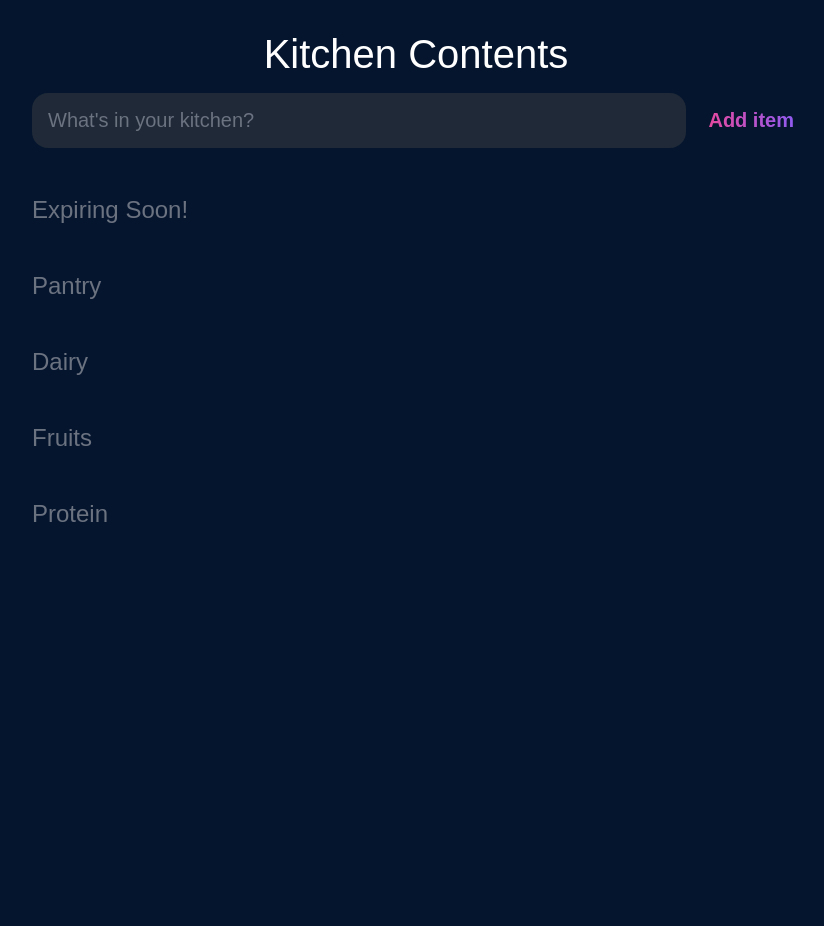
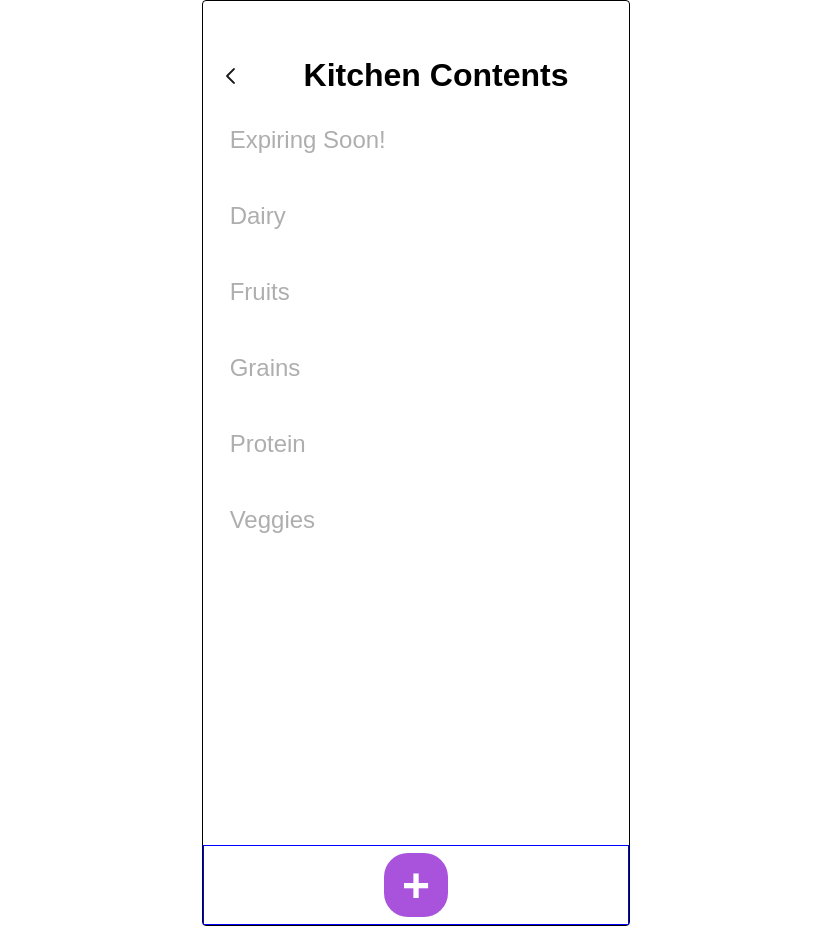
Before and after one commit to jasoncavanaugh/CMSC434, a plain HTML site: page html/contents.html in a window 1280 px wide. Shown: the whole page, without its empty margins (224-1048 px from the left). Before the commit the page ends 800 px from the top, so only its background shows below. Drawn offline with Linux system fonts and the light colour scheme.

Commit message:
Kitchen contents list

```diff
--- a/css/contents.css
+++ b/css/contents.css
@@ -1,59 +1,168 @@
+/* Generic stuff that applies to everything */
 :root {
-  --dark: #05152E;
-  --darker: #1F2937;
-  --darkest: #001E3C;
-  --grey: #6B7280;
-  --pink: #EC4899;
-  --purple: #8B5CF6;
-  --light: #EEE;
+  --conference-green: #52bf90;
+  --conference-blue: #77aaff;
+  --conference-purple: #a953dd;
+  --conference-darker-green: #419873;
+  --conference-darker-blue: #5588ff;
+  --conference-darker-purple: #8734c3;
+  --dark: #333333;
+  --mid-gray: #aeaeae;
+  --light-gray: #eeeeee;
+
+  --text-box-background: #f8f8f8;
+  --text-box-font-color: #5a5a5a;
+  /* Richard's colors */
+  /* --dark: #05152e; */
+  --darker: #1f2937;
+  --darkest: #001e3c;
+  --grey: #6b7280;
+  --pink: #ec4899;
+  --purple: #8b5cf6;
+  --light: #eee;
 }
 
 * {
   margin: 0;
   box-sizing: border-box;
-  font-family: "Fira sans", sans-serif;
+  font-family: "Poppins", sans-serif;
 }
+
 body {
+  min-height: 100vh;
+}
+
+.phone-wrapper {
+  border: 1px solid black;
+  border-radius: 0.25rem;
+  width: 428px;
+  height: 926px;
+  margin: auto;
+  display: flex;
+  gap: 1rem;
+  flex-direction: column;
+}
+.battery-and-shit {
+  height: 2.5rem;
+}
+::-webkit-scrollbar {
+  width: 10px;
+  padding-top: 10px;
+}
+::-webkit-scrollbar-thumb {
+  background-color: #c4c4c4;
+  border-radius: 10px;
+}
+
+/* Contents styling */
+.main-header {
+  /* border: 1px solid red; */
+  display: flex;
+  align-items: center;
+}
+.main-header h1 {
+  font-size: 2rem;
+  font-weight: 700;
+  /* color: white; */
+}
+.back {
+  /* border: 1px solid green; */
+  margin-left: 1rem;
+}
+.back:hover {
+  cursor: pointer;
+  opacity: 0.8;
+}
+.main-header h1 {
+  flex-grow: 1;
+  /* border: 1px solid red; */
+  display: flex;
+  justify-content: center;
+}
+.add-item-modal {
+  display: none;
+}
+.add-item-modal.active {
+  position: absolute;
+  top: 50%;
+  left: 50%;
+  transform: translate(-50%, -100%);
+
+  background-color: white;
+  border: 2px solid var(--mid-gray);
+  border-radius: 1rem;
+  height: 20rem;
+  width: 20rem;
+  display: flex;
+  justify-content: center;
+  align-items: center;
+  padding: 2rem;
+}
+
+.add-item-modal .close-modal-btn {
+  display: absolute;
+  top: 0;
+  float: right;
+}
+.add-item-modal .close-modal-btn:hover {
+  cursor: pointer;
+  opacity: 0.3;
+}
+.new-item-form {
+  /* border: 1px solid green; */
+  height: 100%;
+  width: 100%;
   display: flex;
   flex-direction: column;
-  min-height: 100vh;
-  color: #FFF;
-  background-color: var(--dark);
+  gap: 2.5rem;
+  align-items: center;
+  justify-content: space-between;
 }
-header {
-  padding: 2rem 1rem;
-  max-width: 800px;
-  width: 100%;
-  margin: 0 auto;
+
+.new-item-form .options-wrapper {
+  display: flex;
+  flex-direction: column;
+  gap: 0.75rem;
 }
-header h1{
-  font-size: 2.5rem;
-  font-weight: 300;
+
+.new-item-form .food-group-dropdown-wrapper {
+  display: flex;
+  flex-direction: column;
+  gap: 0.5rem;
+}
+
+.add-item-modal .new-item-form .new-item-form-field {
+  border: 1px solid var(--mid-gray);
+  font-size: 1rem;
+  padding: 0.5rem 0.5rem;
+  border-radius: 0.5rem;
+  background-color: var(--text-box-background);
+  color: var(--text-box-font-color);
+}
+
+.add-item-modal .add-item-btn {
+  border-radius: 0.75rem;
+  padding: 0.75rem 2rem;
+  font-size: 1.5rem;
+  border: none;
+  background-color: var(--conference-purple);
   color: white;
-  margin-bottom: 1rem;
 }
-h1{
-  text-align: center;
+.add-item-modal .add-item-btn:hover {
+  cursor: pointer;
+  filter: brightness(1.2);
 }
-#form {
-  display: flex;
-}
-input, button {
-  appearance: none;
-  border: none;
-  outline: none;
-  background: none;
-}
-#input {
-  flex: 1 1 0%;
+
+.add-item-modal input {
+  /* flex: 1 1 0%;
   background-color: var(--darker);
   padding: 1rem;
   border-radius: 1rem;
   margin-right: 1rem;
   color: var(--light);
-  font-size: 1.25rem;
+  font-size: 1.25rem; */
 }
-#input::placeholder {
+/* #input::placeholder {
   color: var(--grey);
 }
 #submit {
@@ -71,23 +180,29 @@ input, button {
 }
 #submit:active {
   opacity: 0.3;
-}
-main {
+} */
+/*  */
+.main-contents {
+  /* border: 1px solid red; */
+  flex-grow: 1;
   flex: 1 1 0%;
   max-width: 800px;
   width: 100%;
-  margin: 0 auto;
+  overflow-y: scroll;
+  width: 95%;
+  margin: auto;
 }
-.contents {
+.food-group {
   padding: 1rem;
 }
-.contents h2 {
+.food-group h2 {
   font-size: 1.5rem;
   font-weight: 300;
-  color: var(--grey);
+  color: var(--mid-gray);
   margin-bottom: 1rem;
 }
-#items .item {
+
+/* #items .item {
   display: flex;
   justify-content: space-between;
   background-color: var(--darkest);
@@ -133,4 +248,30 @@ main {
 }
 .item .actions .delete {
   color: crimson;
+} */
+
+.navbar {
+  border: 1px solid blue;
+  height: 10vh;
+  display: flex;
+  justify-content: center;
+  align-items: center;
 }
+.navbar .new-item-btn {
+  width: 2rem;
+  height: 2rem;
+  display: flex;
+  justify-content: center;
+  align-items: center;
+  padding: 2rem;
+  border: none;
+  color: white;
+  border-radius: 1.5rem;
+  font-size: 3rem;
+  font-weight: 700;
+  background-color: var(--conference-purple);
+}
+.navbar .new-item-btn:hover {
+  cursor: pointer;
+  filter: brightness(1.2);
+}
--- a/html/contents.html
+++ b/html/contents.html
@@ -2,53 +2,91 @@
 
 <html lang="en">
   <head>
-    <meta charset="UTF-8">
-    <meta name="viewport" content="width=device-width, initial-scale=1.0">
+    <meta charset="UTF-8" />
+    <meta name="viewport" content="width=device-width, initial-scale=1.0" />
     <title>Kitchen Kompanion</title>
     <link rel="stylesheet" type="text/css" href="../css/contents.css" />
   </head>
-
   <body>
-    <header>
+    <div class="phone-wrapper">
+      <div class="battery-and-shit"></div>
+      <div class="add-item-modal">
+        <div style="position: relative">
+          <i class="close-modal-btn" onclick="toggleAddItemModal()">&#120;</i>
+          <form class="new-item-form">
+            <div class="options-wrapper">
+              <input
+                name="new-item-name"
+                type="text"
+                id="new-item-name"
+                class="new-item-form-field"
+                placeholder="What's in your kitchen?"
+              />
+              <div class="food-group-dropdown-wrapper">
+                <label for="food-groups-dropdown">Choose a food group</label>
+                <select
+                  id="food-groups-dropdown"
+                  name="food-groups-dropdown"
+                  class="new-item-form-field"
+                >
+                  <option value="dairy">Dairy</option>
+                  <option value="fruits">Fruits</option>
+                  <option value="grains">Grains</option>
+                  <option value="protein">Protein</option>
+                  <option value="veggies">Veggies</option>
+                </select>
+              </div>
+              <input
+                name="expiration-date"
+                type="date"
+                id="expiration-date"
+                class="new-item-form-field"
+              />
+            </div>
+            <input class="add-item-btn" type="submit" value="Add item" />
+          </form>
+        </div>
+      </div>
+      <header class="main-header">
+        <img class="back" src="../assets/left.png" alt="back" />
         <h1>Kitchen Contents</h1>
-      <form id="form">
-       <input type="text" name="input" id="input" placeholder="What's in your kitchen?" />
-        <input type="submit" id="submit" value="Add item" />
-      </form>
       </header>
 
-    <main>
-      <section class="contents">
+      <main class="main-contents">
+        <section class="food-group">
           <h2>Expiring Soon!</h2>
-        <div id="items">
-        </div>
+          <ul class="food-items-list"></ul>
         </section>
 
-      <section class="contents">
-        <h2>Pantry</h2>
-        <div id="items">
-        </div>
+        <section class="food-group">
+          <h2>Dairy</h2>
+          <ul class="food-items-list"></ul>
         </section>
 
-      <section class="contents">
-        <h2>Dairy</h2>
-        <div id="items">
-        </div>
+        <section class="food-group">
+          <h2>Fruits</h2>
+          <ul class="food-items-list"></ul>
         </section>
 
-      <section class="contents">
-        <h2>Fruits</h2>
-        <div id="items">
-        </div>
+        <section class="food-group">
+          <h2>Grains</h2>
+          <ul class="food-items-list"></ul>
         </section>
 
-      <section class="contents">
+        <section class="food-group">
           <h2>Protein</h2>
-        <div id="items">
-        </div>
+          <ul class="food-items-list"></ul>
+        </section>
+
+        <section class="food-group">
+          <h2>Veggies</h2>
+          <ul class="food-items-list"></ul>
         </section>
       </main>
-
+      <nav class="navbar">
+        <button class="new-item-btn" onclick="toggleAddItemModal()">+</button>
+      </nav>
+    </div>
     <script src="../js/contents.js"></script>
   </body>
 </html>
--- a/js/contents.js
+++ b/js/contents.js
@@ -1,23 +1,36 @@
-const form = document.querySelector("#form");
-const input = document.querySelector("#input");
-const elements = document.querySelector("#items");
-let itemList = [];
+//toggle add item modal
+function toggleAddItemModal() {
+  const modal = document.getElementsByClassName("add-item-modal")[0];
+  if (modal.classList.contains("active")) {
+    modal.classList.remove("active");
+  } else {
+    modal.classList.add("active");
+  }
+}
+
+const form = document.getElementsByClassName("new-item-form")[0];
 
 //add item
-form.onsubmit = async (event) => {
+form.onsubmit = (event) => {
   event.preventDefault();
   const item = input.value;
-    await itemList.push(item);
-    await getItems();
+  itemList.push(item);
+  getItems();
   form.reset();
 };
 
+
+const getFoodItems(label, )
 // display items
-const getItems = async () => {
-    elements.innerHTML = await itemList
+const getItems = () => {
+  getExpiring();
+  getDairy();
+  getFruits();
+  getProtein();
+  getVeggies();
+  elements.innerHTML = itemList
     .map(
       (item, index) => `
-
         <div class="item">
           <div class="content">
           <input id="edit" class="text" readonly="readonly" type="text" value= ${item}>
@@ -26,12 +39,14 @@ const getItems = async () => {
           <button class="delete" onclick="deleteItem(event, ${index})">Delete</button>
           </div>
         </div>
-        `).join("");
+        `
+    )
+    .join("");
 };
 window.onload = getItems;
 
 // delete item
-const deleteItem = async (event, index) => {
-    await itemList.splice(index, 1);
-    await getItems();
+const deleteItem = (event, index) => {
+  itemList.splice(index, 1);
+  getItems();
 };
```
Also changed, not shown: assets/iphone-keyboard.png (added), assets/left.png (added). Lines whose indentation alone changed are shown as unchanged.
